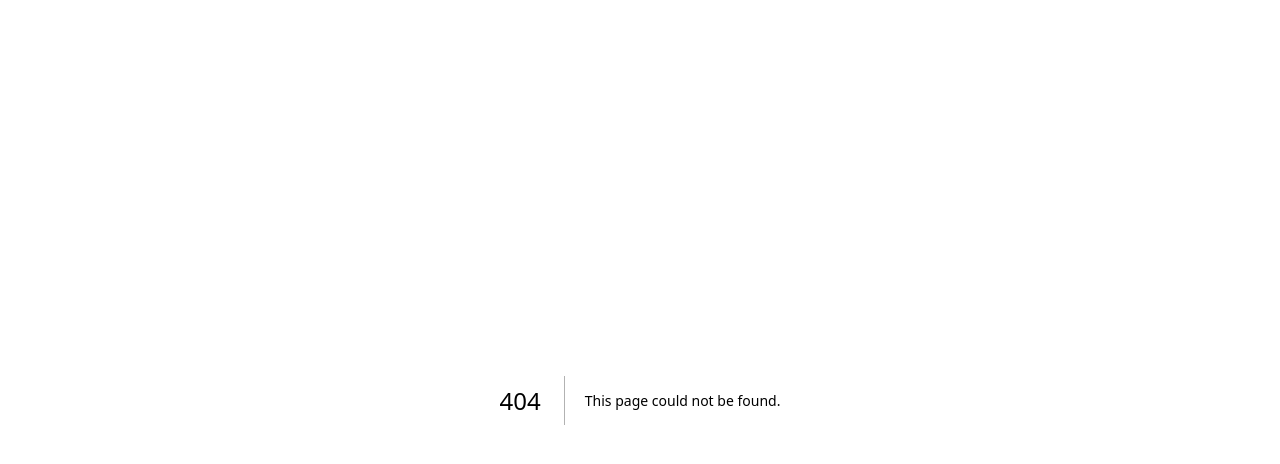
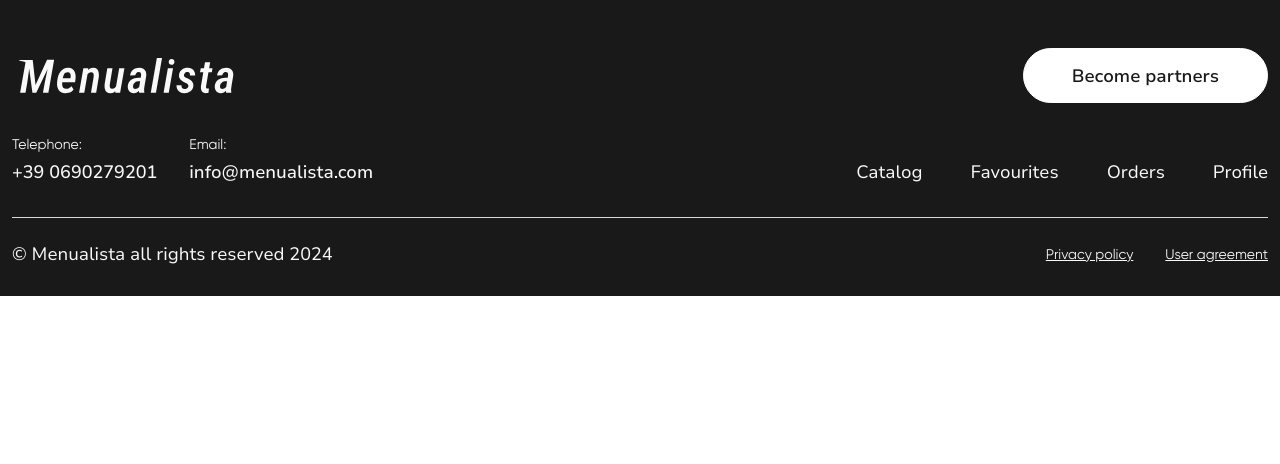
Before and after one commit to itigertechno/menu_list, a Next.js app in the folder packages/ui-kit/: page /footer in a window 1280 px wide. Before the commit this address had no page. Shown: the top 464 px of the page. Built offline with nearby package versions, Linux system fonts and the light colour scheme.

Commit message:
Add footer component

```diff
--- /dev/null
+++ b/packages/ui-kit/src/app/footer/footer.module.scss
@@ -0,0 +1,131 @@
+$container-width: 1296px;
+$sm: 600px;
+$md: 840px;
+
+.footer {
+	background: color.$button-bg;
+
+	ul {
+		list-style-type: none;
+	}
+
+	.footer_wrapper {
+		margin: 0 auto;
+		padding: 48px 20px 28px;
+		max-width: $container-width;
+
+		display: flex;
+		flex-direction: column;
+
+		@media (min-width: $sm) {
+			padding: 48px 12px 28px;
+		}
+
+		.social {
+			display: flex;
+			flex-direction: column;
+			gap: 32px;
+
+			> * {
+				display: flex;
+				flex-direction: column;
+				justify-content: space-between;
+				gap: 24px;
+
+				@media (min-width: $sm) {
+					flex-direction: row;
+				}
+
+				.logo,
+				button {
+					align-self: center;
+				}
+
+				.contacts {
+					display: flex;
+					flex-direction: column;
+					align-items: center;
+					gap: 16px;
+
+					@media (min-width: $sm) {
+						flex-direction: row;
+						gap: 32px;
+					}
+
+					> * {
+						display: flex;
+						flex-direction: column;
+						gap: 4px;
+						align-items: center;
+
+						@media (min-width: $sm) {
+							align-items: normal;
+						}
+					}
+				}
+
+				:has(.site_map) {
+					margin-top: auto;
+				}
+				.site_map {
+					color: #fff;
+					height: min-content;
+					width: fit-content;
+
+					column-gap: 48px;
+					row-gap: 16px;
+					display: flex;
+					flex-wrap: wrap;
+					justify-content: center;
+					margin: 0 auto;
+					padding: 0 40px;
+
+					@media (min-width: $sm) {
+						display: grid;
+						grid-template-columns: repeat(2, 1fr);
+						margin: 0;
+						padding: 0;
+					}
+
+					@media (min-width: $md) {
+						display: flex;
+						flex-direction: row;
+					}
+				}
+			}
+		}
+
+		.hr {
+			width: 100%;
+			background-color: color.$hr-primary;
+			height: 1px;
+			margin: 32px 0 24px;
+		}
+
+		.legal {
+			display: flex;
+			justify-content: space-between;
+			flex-direction: column-reverse;
+			align-items: center;
+			gap: 16px;
+
+			ul {
+				display: flex;
+				flex-direction: row;
+				gap: 32px;
+
+				li {
+					text-decoration: underline;
+				}
+			}
+
+			@media (min-width: $sm) {
+				flex-direction: row;
+			}
+		}
+	}
+
+	*:not(button *) {
+		color: color.$text-secondary;
+	}
+}
--- /dev/null
+++ b/packages/ui-kit/src/app/footer/index.tsx
@@ -0,0 +1,53 @@
+'use client';
+
+import Image from 'next/image';
+import { Button } from '@/app/buttons';
+import { ActiveNavigation, RegularNavigation, Small, TextMain } from '@/app/typography';
+
+import s from './footer.module.scss';
+import logo from '@/../public/assets/svg/logo.svg';
+
+export function Footer() {
+	return (
+		<footer className={s.footer}>
+			<div className={s.footer_wrapper}>
+				<div className={s.social}>
+					<div>
+						<Image className={s.logo} src={logo} alt="" />
+						<Button onClick={() => {}}>Become partners</Button>
+					</div>
+					<div>
+						<div className={s.contacts}>
+							<div>
+								<Small>Telephone:</Small>
+								<ActiveNavigation>+39 0690279201</ActiveNavigation>
+							</div>
+							<div>
+								<Small>Email:</Small>
+								<ActiveNavigation>info@menualista.com</ActiveNavigation>
+							</div>
+						</div>
+						<RegularNavigation>
+							<ul className={s.site_map}>
+								<li>Catalog</li>
+								<li>Favourites</li>
+								<li>Orders</li>
+								<li>Profile</li>
+							</ul>
+						</RegularNavigation>
+					</div>
+				</div>
+				<div className={s.hr}></div>
+				<div className={s.legal}>
+					<TextMain>© Menualista all rights reserved 2024</TextMain>
+					<Small>
+						<ul>
+							<li>Privacy policy</li>
+							<li>User agreement</li>
+						</ul>
+					</Small>
+				</div>
+			</div>
+		</footer>
+	);
+}
--- /dev/null
+++ b/packages/ui-kit/src/app/footer/page.tsx
@@ -0,0 +1,9 @@
+import { Footer } from '.';
+
+export default function () {
+	return (
+		<>
+			<Footer />
+		</>
+	);
+}
```
Also changed, not shown: packages/ui-kit/public/assets/svg/logo.svg (added).
